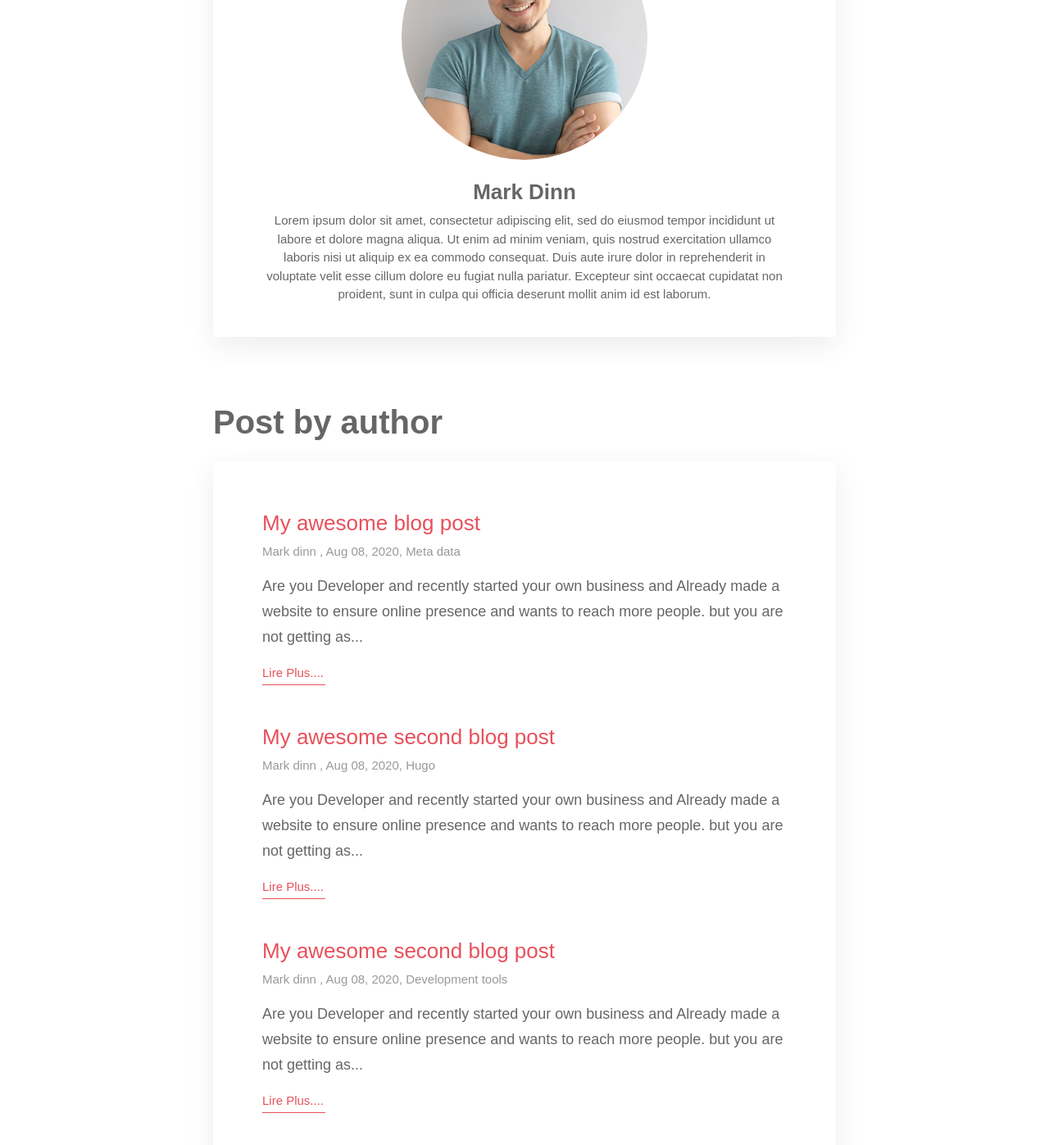
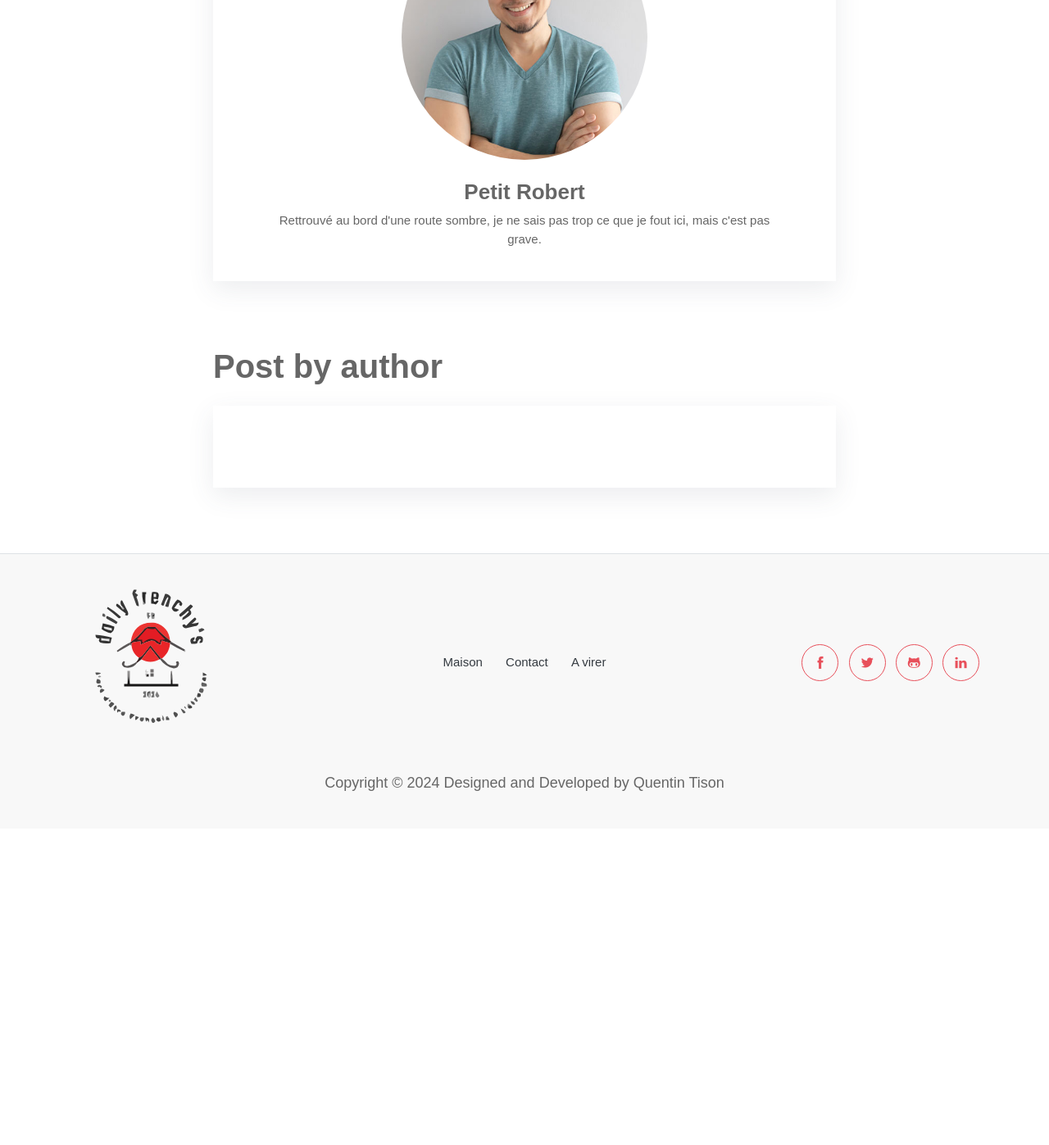
Before and after one commit to dailyfrenchy/news, a Jekyll site: the page built from _authors/mark-dinn.md, in a window 1280 px wide and 1400 px high, scrolled down 441 px. Shown: the top 1397 px of the window at 82% size. Built offline with Jekyll 4.4.1, drawn with Linux system fonts in a browser that asks for light colours; some web fonts are replaced; after the commit the page ends 1452 px from its top, so only the background shows below that.

Commit message:
Update mark-dinn.md

```diff
--- a/_authors/mark-dinn.md
+++ b/_authors/mark-dinn.md
@@ -1,7 +1,7 @@
 ---
-title : "Mark Dinn"
+title : "Petit Robert"
 image : "/assets/images/author/mark-dinn.jpg"
-description : "Front end developer"
+description : "Je sais pas trop"
 ---
 
-Lorem ipsum dolor sit amet, consectetur adipiscing elit, sed do eiusmod tempor incididunt ut labore et dolore magna aliqua. Ut enim ad minim veniam, quis nostrud exercitation ullamco laboris nisi ut aliquip ex ea commodo consequat. Duis aute irure dolor in reprehenderit in voluptate velit esse cillum dolore eu fugiat nulla pariatur. Excepteur sint occaecat cupidatat non proident, sunt in culpa qui officia deserunt mollit anim id est laborum.
+Rettrouvé au bord d'une route sombre, je ne sais pas trop ce que je fout ici, mais c'est pas grave.
```
